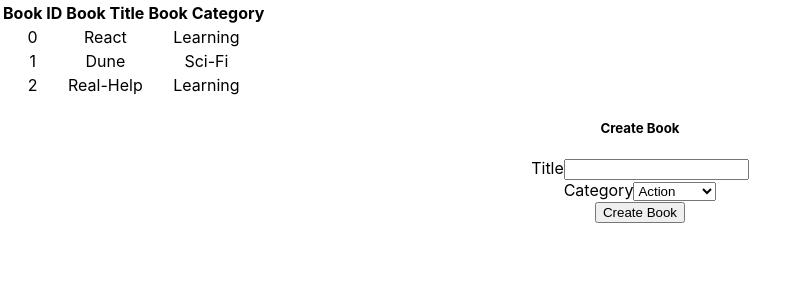
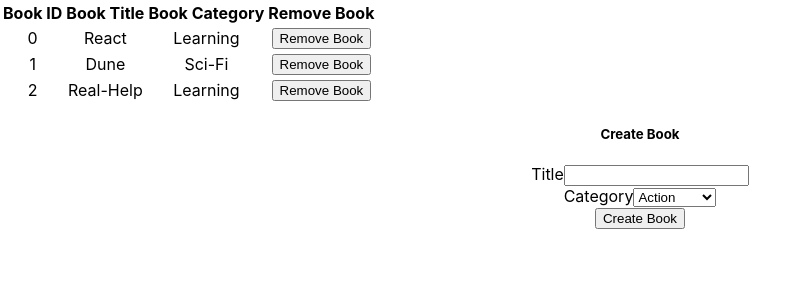
Before and after one commit to phylischumba/Bookstore-redux, a React (Create React App) app: page / in a window 1280 px wide. Shown: the top 300 px of the page, without its empty margins (0-808 px from the left). Built offline with nearby package versions, Linux system fonts and the light colour scheme.

Commit message:
add a remove button and implement its function

```diff
--- a/src/components/Book.js
+++ b/src/components/Book.js
@@ -1,12 +1,13 @@
 import React from 'react';
 import PropTypes from 'prop-types';
 
-function Book({ book }) {
+function Book({ book, deleteBook }) {
   return (
     <tr>
       <td>{ book.id }</td>
       <td>{ book.title }</td>
       <td>{ book.category }</td>
+      <td><button type="button" onClick={() => deleteBook(book)}>Remove Book</button></td>
     </tr>
   );
 }
@@ -17,6 +18,7 @@ Book.propTypes = {
     category: PropTypes.string.isRequired,
     id: PropTypes.number.isRequired,
   }).isRequired,
+  deleteBook: PropTypes.func.isRequired,
 
 };
 
--- a/src/containers/BookForm.js
+++ b/src/containers/BookForm.js
@@ -27,6 +27,12 @@ class BookForm extends Component {
     const { submitNewBook } = this.props;
     submitNewBook(this.state);
     e.target.reset();
+
+    this.setState({
+      id: null,
+      title: '',
+      category: 'Action',
+    });
   }
 
   render() {
--- a/src/containers/BooksList.js
+++ b/src/containers/BooksList.js
@@ -2,10 +2,12 @@ import React from 'react';
 import { connect } from 'react-redux';
 import PropTypes from 'prop-types';
 import Book from '../components/Book';
+import { removeBook } from '../actions/index';
 
-function BooksList({ books }) {
+function BooksList({ books, deleteBook }) {
   const bookList = books.map(book => (
     <Book
+      deleteBook={deleteBook}
       book={book}
       key={book.id}
     />
@@ -17,6 +19,7 @@ function BooksList({ books }) {
           <th>Book ID</th>
           <th>Book Title</th>
           <th>Book Category</th>
+          <th>Remove Book</th>
         </tr>
       </thead>
       <tbody>
@@ -32,10 +35,17 @@ BooksList.propTypes = {
     category: PropTypes.string,
     id: PropTypes.number,
   })).isRequired,
+  deleteBook: PropTypes.func.isRequired,
 };
 
 const mapStateToProps = state => ({
   books: state.books,
 });
 
-export default connect(mapStateToProps)(BooksList);
+const mapDispatchToProps = dispatch => ({
+  deleteBook: book => {
+    dispatch(removeBook(book));
+  },
+});
+
+export default connect(mapStateToProps, mapDispatchToProps)(BooksList);
```
